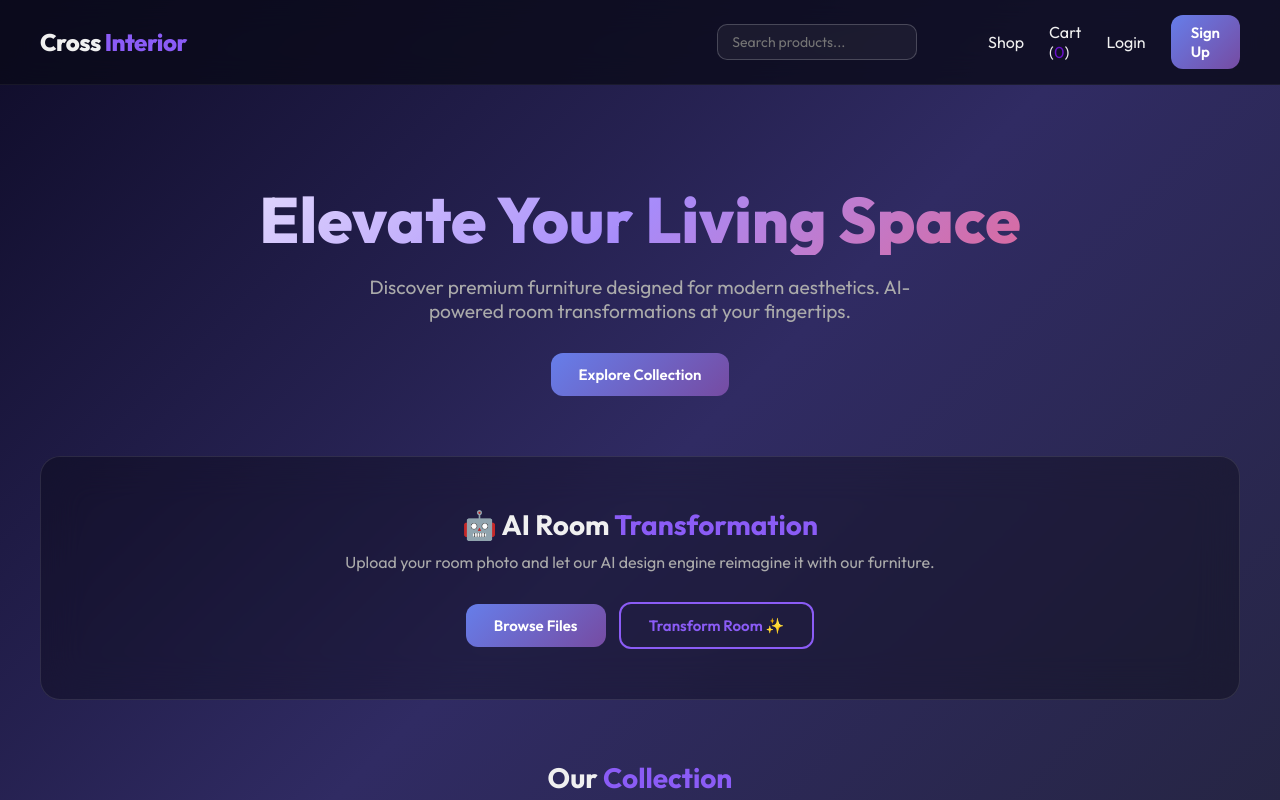
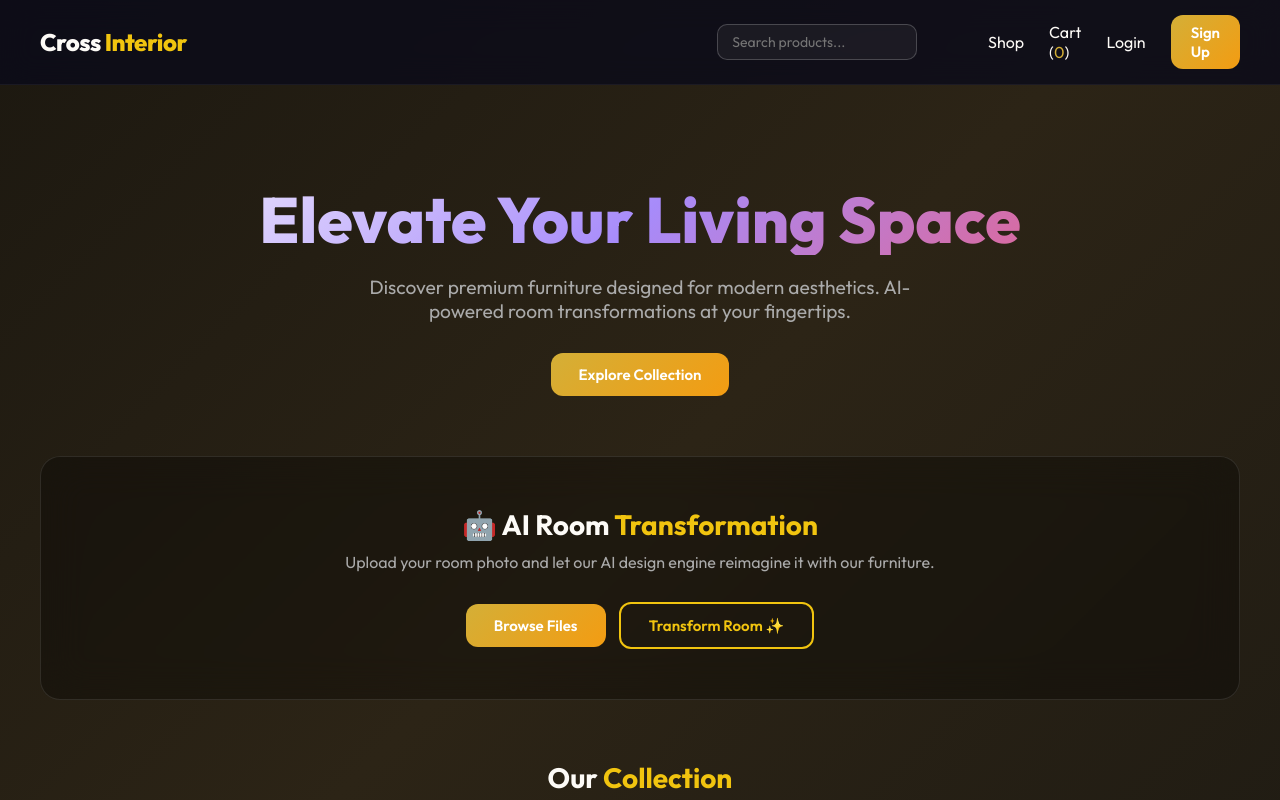
Before and after one commit to kkhanshahid1627-source/cross-interior, a website: page public/index.html in a window 1280 px wide. Shown: the top 800 px of the page. Drawn offline with Linux system fonts and the light colour scheme; no server answers.

Commit message:
style: change theme to warm yellow/golden tone

```diff
--- a/public/style.css
+++ b/public/style.css
@@ -1,19 +1,19 @@
 @import url('https://fonts.googleapis.com/css2?family=Outfit:wght@300;400;500;600;700;800&display=swap');
 
 :root {
-  --primary: #6a11cb;
-  --primary-light: #8b5cf6;
-  --accent: #f39c12;
+  --primary: #d4af37;
+  --primary-light: #f1c40f;
+  --accent: #e67e22;
   --accent-2: #e74c3c;
-  --bg-dark: #0a0a1a;
+  --bg-dark: #12100b;
   --bg-card: rgba(255, 255, 255, 0.06);
-  --text-light: #f0f0f0;
+  --text-light: #fdfbf7;
   --text-dark: #1a1a2e;
-  --gradient-1: linear-gradient(135deg, #667eea 0%, #764ba2 100%);
-  --gradient-2: linear-gradient(135deg, #f093fb 0%, #f5576c 100%);
-  --gradient-3: linear-gradient(135deg, #4facfe 0%, #00f2fe 100%);
-  --gradient-hero: linear-gradient(135deg, #0f0c29, #302b63, #24243e);
-  --shadow-glow: 0 0 30px rgba(106, 17, 203, 0.3);
+  --gradient-1: linear-gradient(135deg, #d4af37 0%, #f39c12 100%);
+  --gradient-2: linear-gradient(135deg, #f1c40f 0%, #e67e22 100%);
+  --gradient-3: linear-gradient(135deg, #f39c12 0%, #d35400 100%);
+  --gradient-hero: linear-gradient(135deg, #1c1810, #2c2416, #1f1b13);
+  --shadow-glow: 0 0 30px rgba(212, 175, 55, 0.3);
   --border-glass: 1px solid rgba(255, 255, 255, 0.1);
 }
 
```
